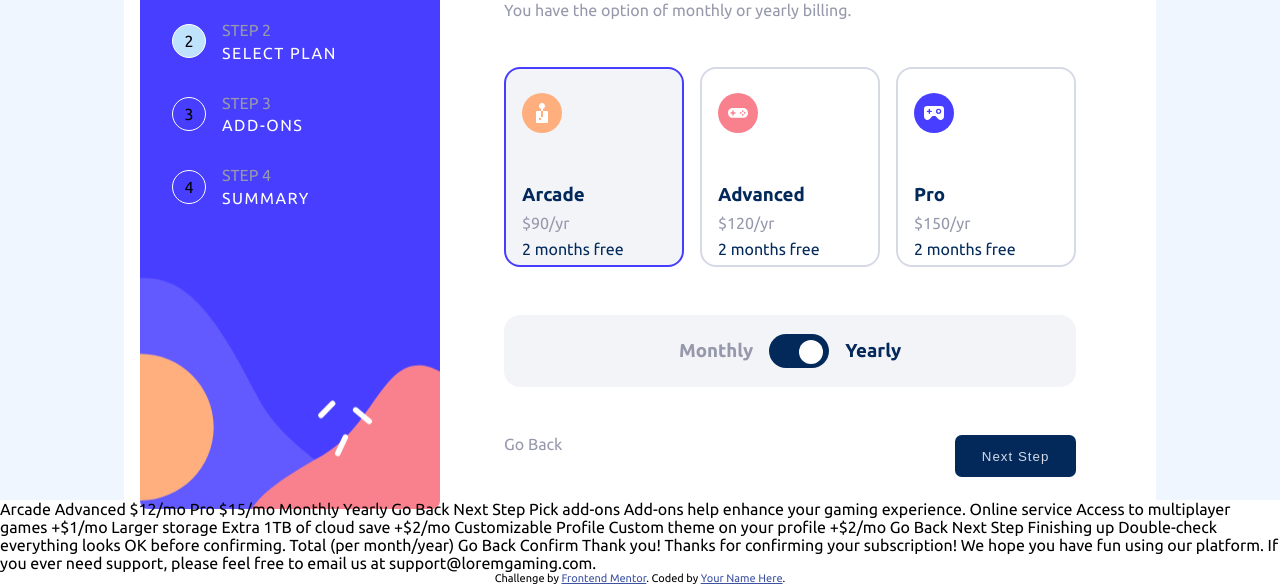
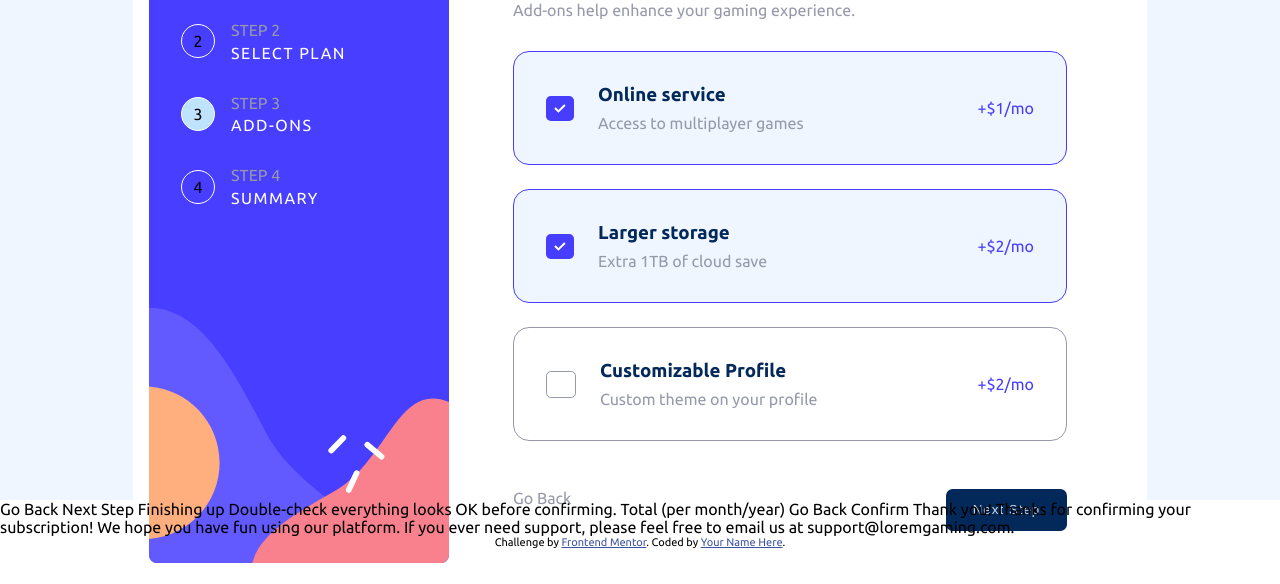
Before and after one commit to nikolasdevs/multi-step-form, a plain HTML site: page index.html in a window 1280 px wide. Shown: the part 300-884 px from the top of the page. Drawn offline with Linux system fonts and the light colour scheme.

Commit message:
step three completed in this version

```diff
--- a/index.html
+++ b/index.html
@@ -128,7 +128,7 @@
           </form>
         </div>
 
-        <!-- STEP TWO -->
+        <!-- STEP TWO  START-->
 
         <div class="main step2">
           <div class="header">
@@ -239,21 +239,85 @@
             </div>
           </div>
         </div>
+        <!-- STEP TWO  END-->
+
+        <!-- STEP THREE  START-->
+
+        <div class="main step3">
+          <div class="header">
+            <div class="t-header">
+              <h1>Pick add-ons</h1>
+            </div>
+            <div class="b-header">
+              <p>Add-ons help enhance your gaming experience.</p>
+            </div>
+          </div>
+          <div class="add-ons">
+            <div class="add-ons-box">
+              <div class="left-add-ons">
+                <div class="mark">
+                  <img src="./assets/images/icon-checkmark.svg" alt="" />
+                </div>
+                <div class="add-ons-txt">
+                  <div class="add-ons-txt-top"><h3>Online service</h3></div>
+                  <div class="add-ons-txt-bottom">
+                    <p>Access to multiplayer games</p>
+                  </div>
+                </div>
+              </div>
+              <div class="right-add-ons">
+                <p>+$1/mo</p>
+              </div>
+            </div>
+            <div class="add-ons-box">
+              <div class="left-add-ons">
+                <div class="mark">
+                  <img src="./assets/images/icon-checkmark.svg" alt="" />
+                </div>
+                <div class="add-ons-txt">
+                  <div class="add-ons-txt-top"><h3>Larger storage</h3></div>
+                  <div class="add-ons-txt-bottom">
+                    <p>Extra 1TB of cloud save</p>
+                  </div>
+                </div>
+              </div>
+              <div class="right-add-ons">
+                <p>+$2/mo</p>
+              </div>
+            </div>
+            <div class="add-ons-box unmark">
+              <div class="left-add-ons">
+                <div class="mark ">
+                  <img src="./assets/images/icon-checkmark.svg" alt="" />
+                </div>
+                <div class="add-ons-txt">
+                  <div class="add-ons-txt-top">
+                    <h3>Customizable Profile</h3>
+                  </div>
+                  <div class="add-ons-txt-bottom">
+                    <p>Custom theme on your profile</p>
+                  </div>
+                </div>
+              </div>
+              <div class="right-add-ons">
+                <p>+$2/mo</p>
+              </div>
+            </div>
+          </div>
+
+          <div class="step2-bottom">
+            <div class="back">
+              <p>Go Back</p>
+            </div>
+            <div class="btn2">
+              <button>Next Step</button>
+            </div>
+          </div>
+        </div>
       </div>
     </div>
 
-    <!-- Step 2 start -->
-
-    Arcade Advanced $12/mo Pro $15/mo Monthly Yearly Go Back Next Step
-
-    <!-- Step 2 end -->
-
-    <!-- Step 3 start -->
-
-    Pick add-ons Add-ons help enhance your gaming experience. Online service
-    Access to multiplayer games +$1/mo Larger storage Extra 1TB of cloud save
-    +$2/mo Customizable Profile Custom theme on your profile +$2/mo Go Back Next
-    Step
+    Go Back Next Step
 
     <!-- Step 3 end -->
 
--- a/style.css
+++ b/style.css
@@ -190,6 +190,8 @@ button {
   cursor: pointer;
 }
 
+/***** STEP TWO STARTS *****/
+
 .step2 {
   display: flex;
   flex-direction: column;
@@ -233,7 +235,7 @@ button {
 .option-box-top,
 .option-box-bottom {
   height: auto;
-  width: fit-content;
+  width: 100%;
 }
 
 .option-box-bottom {
@@ -344,3 +346,103 @@ label {
 .yearly-switch {
   color: var(--marine-blue);
 }
+
+.step2 {
+  display: none;
+}
+
+/***** STEP TWO ENDS *****/
+
+/***** STEP THREE STARTS *****/
+
+.step3 {
+  display: flex;
+  flex-direction: column;
+}
+
+.add-ons {
+  display: flex;
+  flex-direction: column;
+  gap: 1.5em;
+}
+
+.add-ons-box {
+  display: flex;
+  align-items: center;
+  gap: 10em;
+  padding: 2em;
+  border: 1px solid var(--purplish-blue);
+  border-radius: 1em;
+  background-color: var(--Magnolia);
+  height: auto;
+  width: 100%;
+  justify-content: space-between;
+}
+
+.left-add-ons {
+  display: flex;
+  align-items: center;
+  gap: 1.5em;
+  width: fit-content;
+  height: auto;
+}
+
+.mark {
+  padding: 0.5em;
+  background-color: var(--purplish-blue);
+  display: flex;
+  align-items: center;
+  justify-content: center;
+  border-radius: 0.3em;
+  cursor: pointer;
+}
+
+.add-ons-txt {
+  display: flex;
+  flex-direction: column;
+  gap: 0.5em;
+}
+
+.add-ons-txt-top,
+.add-ons-txt-bottom {
+  height: auto;
+  width: 100%;
+}
+
+.option-box-bottom {
+  display: flex;
+  flex-direction: column;
+  gap: 0.5em;
+}
+
+.add-ons-txt-top h3 {
+  color: var(--marine-blue);
+}
+
+.add-ons-txt-bottom p {
+  color: var(--Cool-gray);
+}
+
+.right-add-ons {
+  height: auto;
+  width: fit-content;
+  height: auto;
+  color: var(--purplish-blue);
+}
+
+.unmark {
+  background-color: transparent;
+  border: 1px solid var(--Cool-gray);
+}
+
+.unmark .mark {
+  background-color: transparent;
+  border: 1px solid var(--Cool-gray);
+}
+
+.two {
+  background-color: transparent;
+}
+.three {
+  background-color: var(--Light-blue);
+}
```
